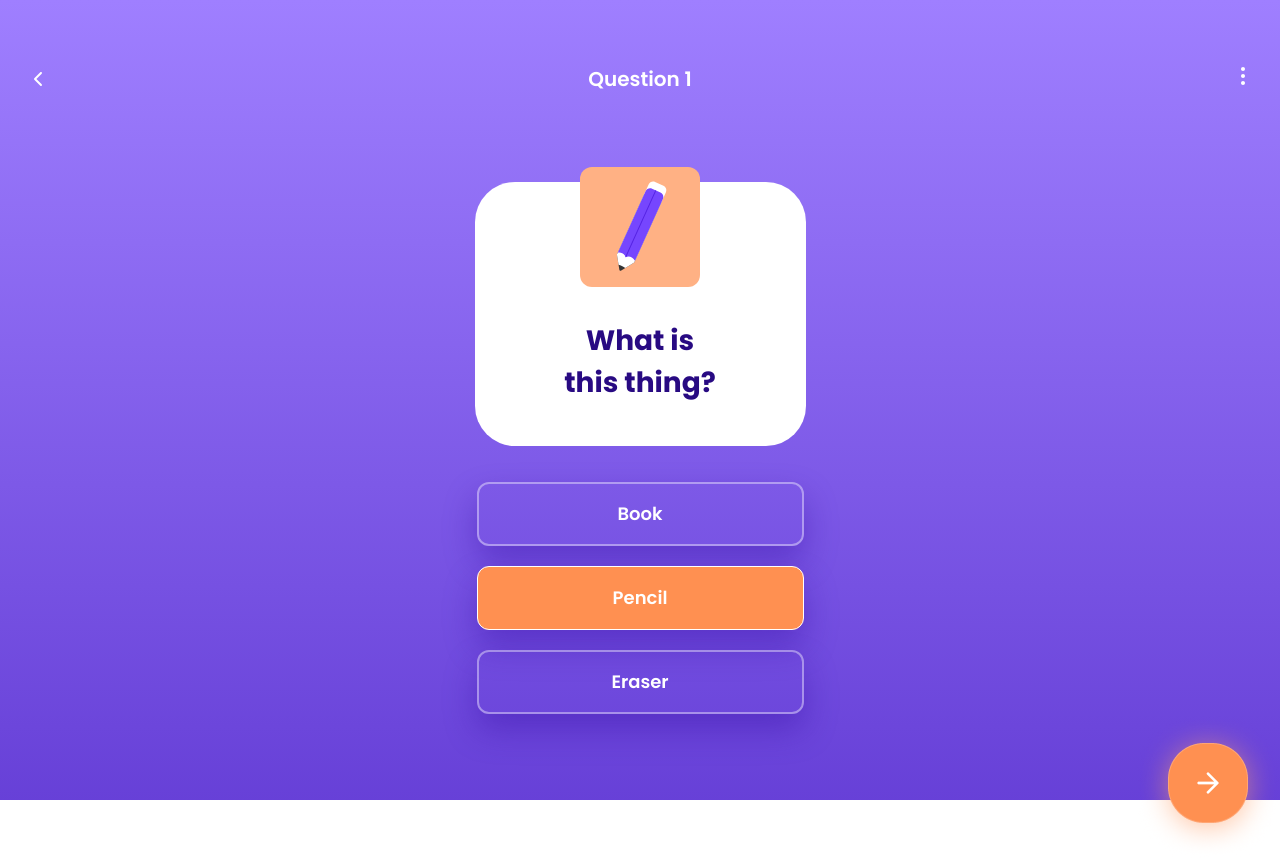
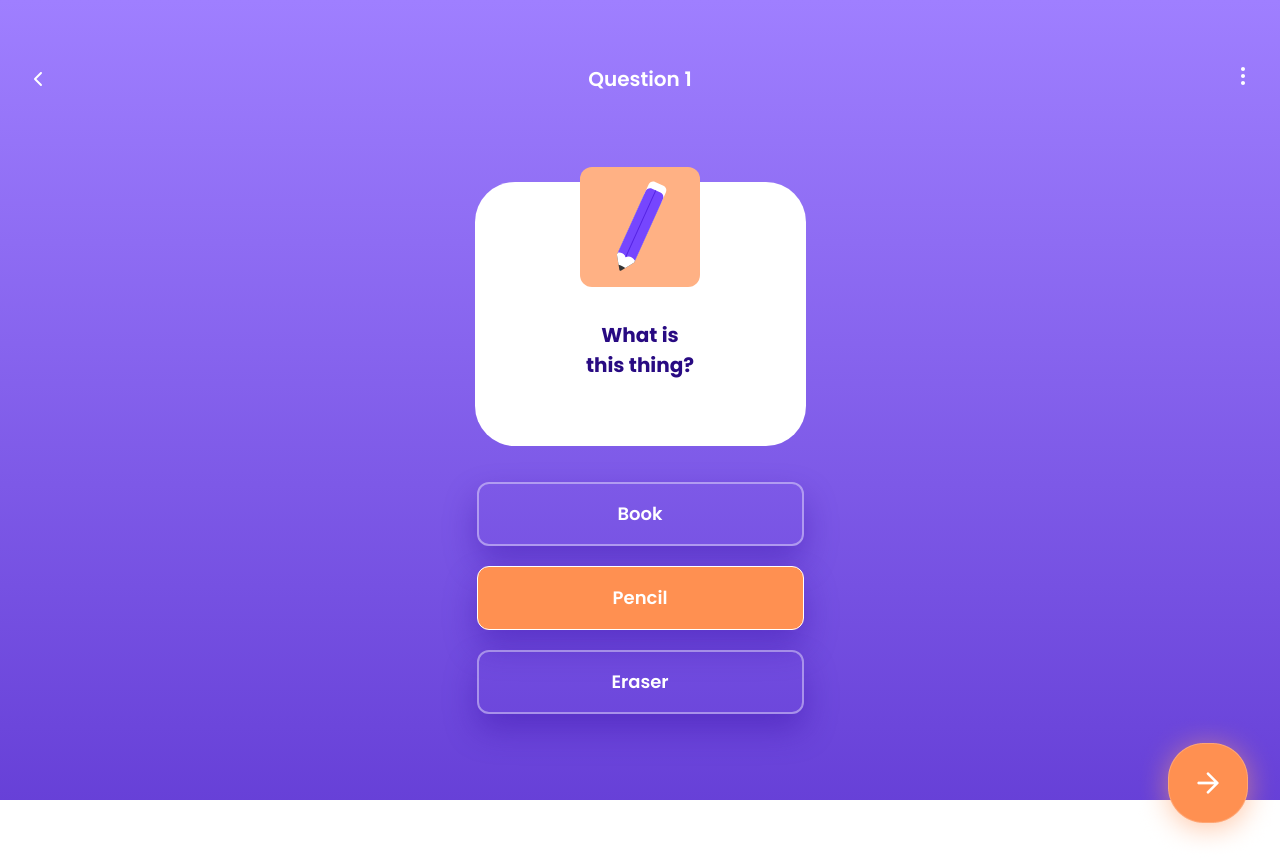
Before and after one commit to sadiatasneemkhan/Quiz-App-SENG513-A2, a website with bundled scripts: page UI/page2.html in a window 1280 px wide. Built offline with nearby package versions, Linux system fonts and the light colour scheme; no server answers.

Commit message:
Page2 question appears from data, styled properly

```diff
--- a/UI/styles.css
+++ b/UI/styles.css
@@ -193,10 +193,11 @@
     top: 295px;
     font-family: 'Poppins', sans-serif;
     font-weight: 700;
-    font-size: 28px;
+    font-size: 20px;
     color: #280A82;
     text-align: center;
-    margin: 25px;
+    margin: 0px 25px;
+    padding: 25px;
 }
 
 .previous {
```
